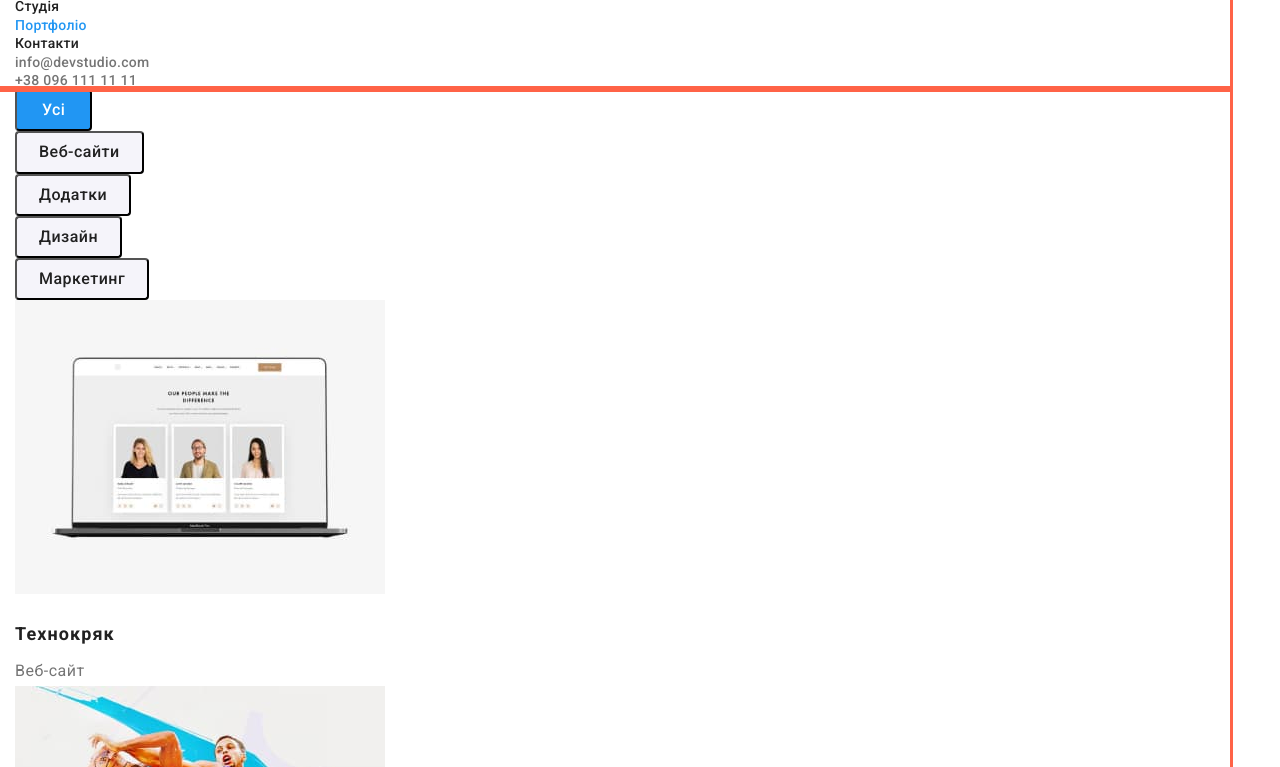
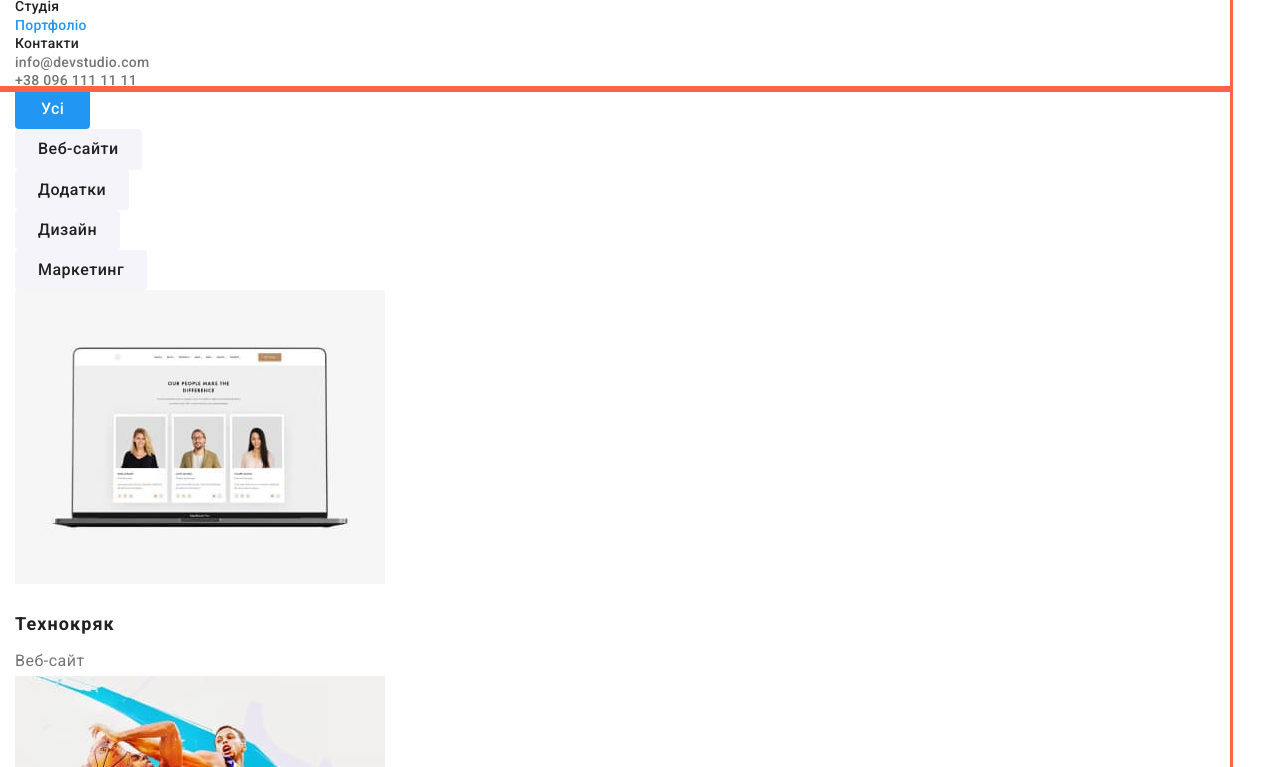
Before and after one commit to Zimmiontano/goit-markup-hw-03, a plain HTML site: page portfolio.html in a window 1280 px wide. Shown: the part 33-800 px from the top of the page. Drawn offline with nearby package versions, Linux system fonts and the light colour scheme.

Commit message:
внесення правок до оформлення кнопок

```diff
--- a/css/styles.css
+++ b/css/styles.css
@@ -301,9 +301,10 @@ a {
 /* Filter */
 .button {
   display: inline-block;
-  width: auto;
+  min-width: auto;
 
   padding: 6px 22px;
+  border: 1px solid transparent;
 
   color: var(--primare-text-color);
   background-color: var(--button-color);
@@ -314,14 +315,18 @@ a {
   font-weight: 500;
   line-height: 1.63;
   letter-spacing: 0.03em;
+  text-align: center;
 }
 .button.current {
   display: inline-block;
-  width: auto;
+  min-width: auto;
 
   padding: 6px 25px;
+  border: 1px solid transparent;
+
   color: var(--main-white-color);
   background-color: var(--accent-color);
+  text-align: center;
 }
 /* works */
 .item {
```
